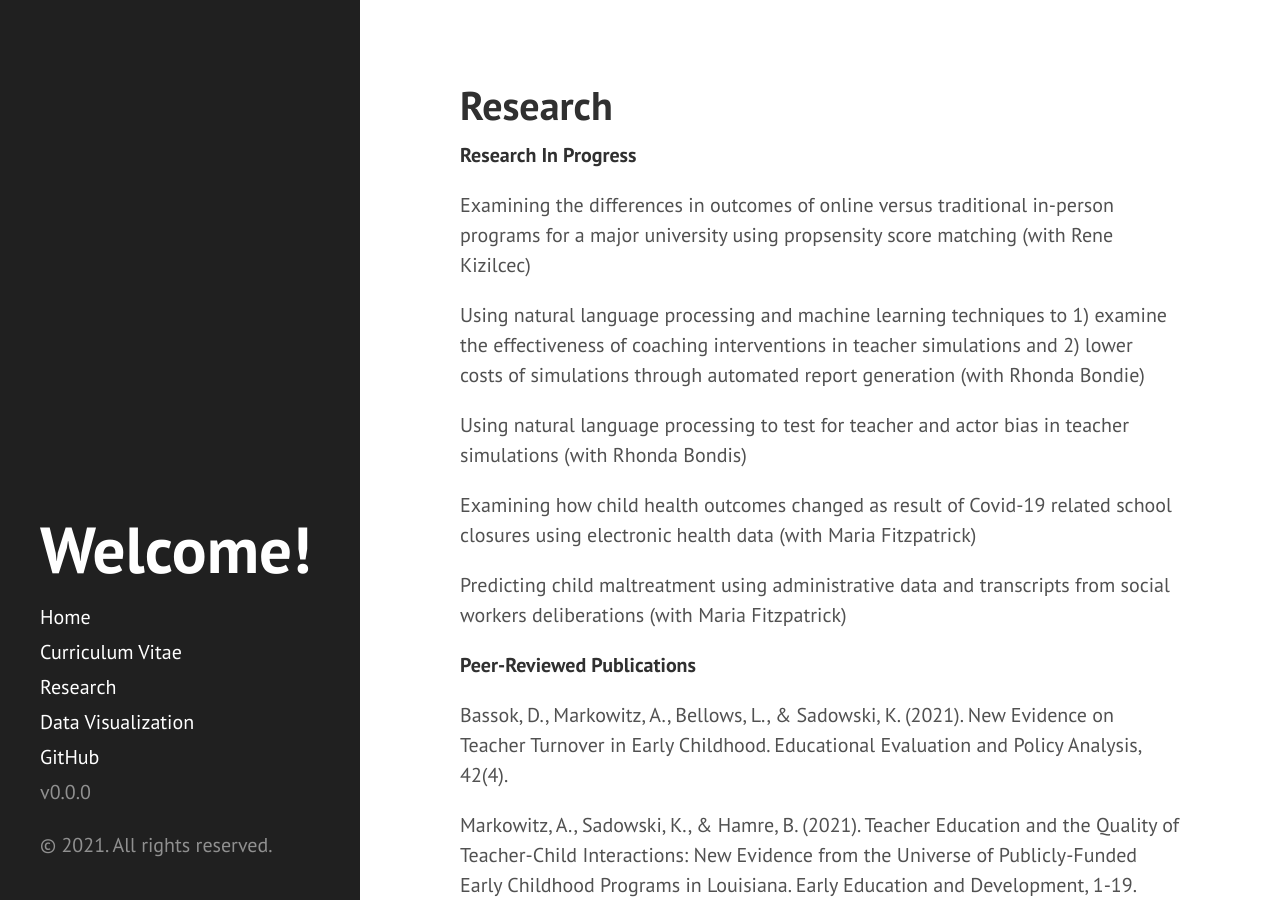
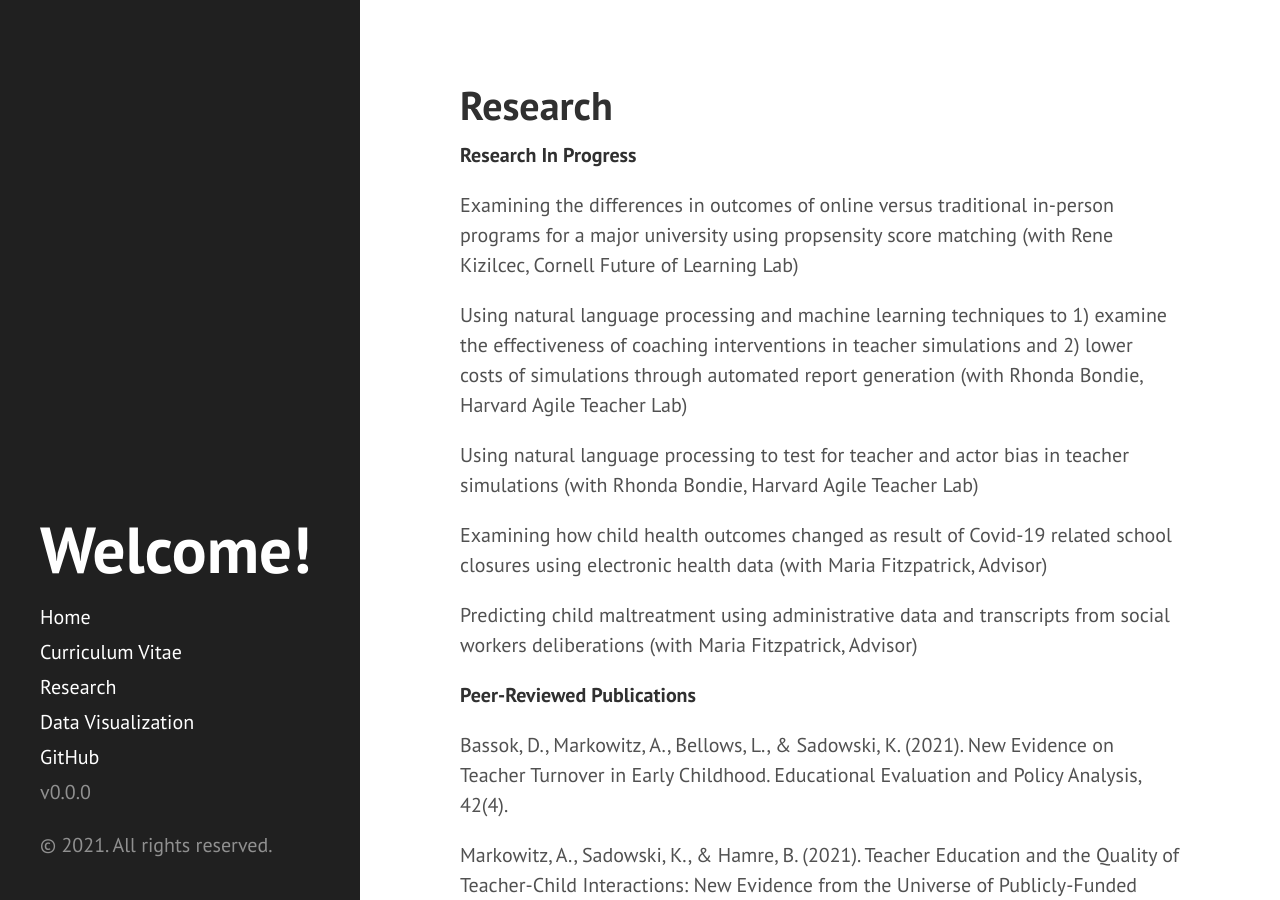
Before and after one commit to kcsadow/website, a Jekyll site: the page built from research.md, in a window 1280 px wide and 900 px high. Built offline with Jekyll 4.4.1, drawn with Linux system fonts in a browser that asks for light colours.

Commit message:
Update research.md

```diff
--- a/research.md
+++ b/research.md
@@ -5,15 +5,15 @@ title: Research
 
 **Research In Progress**
 
-Examining the differences in outcomes of online versus traditional in-person programs for a major university using propsensity score matching (with Rene Kizilcec)
+Examining the differences in outcomes of online versus traditional in-person programs for a major university using propsensity score matching (with Rene Kizilcec, Cornell Future of Learning Lab)
 
-Using natural language processing and machine learning techniques to 1) examine the effectiveness of coaching interventions in teacher simulations and 2) lower costs of simulations through automated report generation (with Rhonda Bondie)
+Using natural language processing and machine learning techniques to 1) examine the effectiveness of coaching interventions in teacher simulations and 2) lower costs of simulations through automated report generation (with Rhonda Bondie, Harvard Agile Teacher Lab)
 
-Using natural language processing to test for teacher and actor bias in teacher simulations (with Rhonda Bondis)
+Using natural language processing to test for teacher and actor bias in teacher simulations (with Rhonda Bondie, Harvard Agile Teacher Lab)
 
-Examining how child health outcomes changed as result of Covid-19 related school closures using electronic health data (with Maria Fitzpatrick)
+Examining how child health outcomes changed as result of Covid-19 related school closures using electronic health data (with Maria Fitzpatrick, Advisor)
 
-Predicting child maltreatment using administrative data and transcripts from social workers deliberations (with Maria Fitzpatrick)
+Predicting child maltreatment using administrative data and transcripts from social workers deliberations (with Maria Fitzpatrick, Advisor)
 
 **Peer-Reviewed Publications**
 
```
